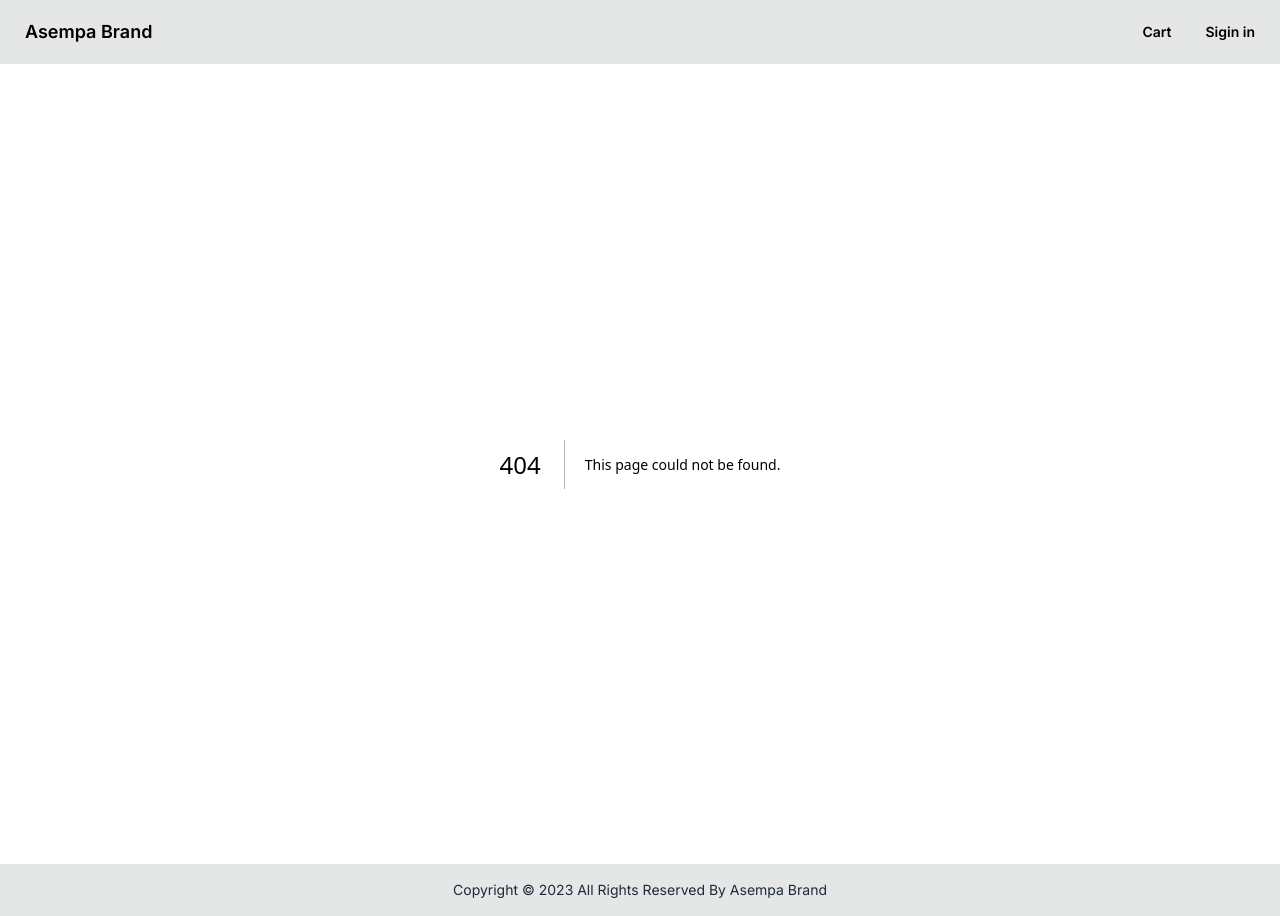
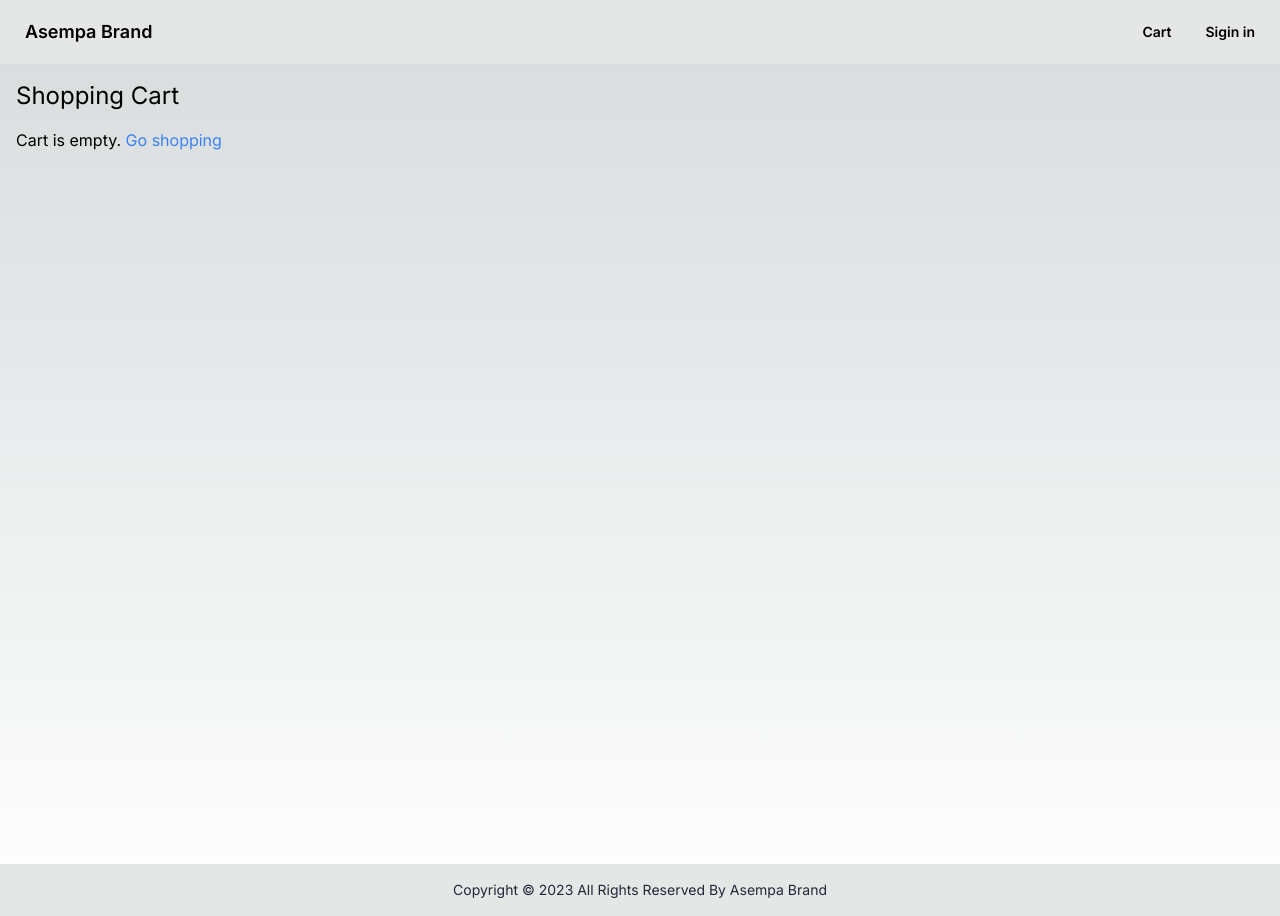
Before and after one commit to owusuvictorjnr/Asempa-ts, a Next.js app: page /cart in a window 1280 px wide. Before the commit this address had no page. Built offline with nearby package versions, Linux system fonts and the light colour scheme.

Commit message:
cart page

```diff
--- /dev/null
+++ b/app/(frontend)/cart/page.tsx
@@ -0,0 +1,12 @@
+import React from 'react'
+import CartDetails from './CartDetails'
+
+export const metadata = {
+  title: 'Shopping Cart',
+}
+
+const CartPage = () => {
+  return <CartDetails />
+}
+
+export default CartPage
```
